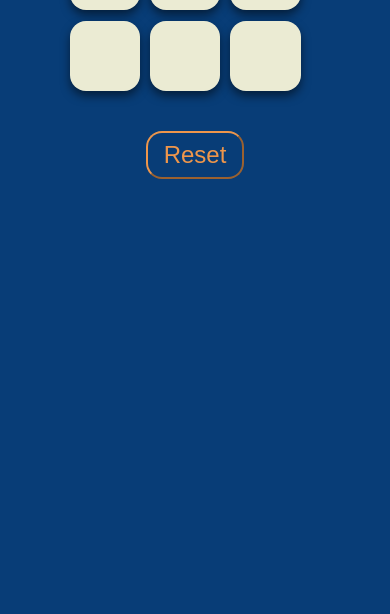
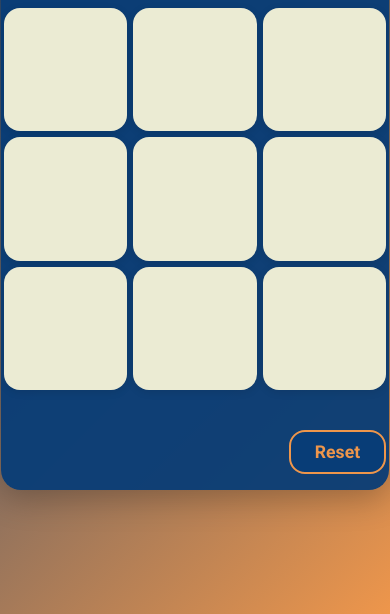
Before and after one commit to luk027/Tic-Tac-Toe, a plain HTML site: page index.html in a window 390 px wide. Shown: the part 230-844 px from the top of the page. Drawn offline with Linux system fonts and the light colour scheme.

Commit message:
Optimize UI

```diff
--- a/index.html
+++ b/index.html
@@ -5,6 +5,9 @@
     <meta name="viewport" content="width=device-width, initial-scale=1.0">
     <title>Tic-Tac-Toe</title>
     <link rel="stylesheet" href="ticTacToe.css">
+    <link rel="preconnect" href="https://fonts.googleapis.com">
+    <link rel="preconnect" href="https://fonts.gstatic.com" crossorigin>
+    <link href="https://fonts.googleapis.com/css2?family=Roboto:wght@400;700&display=swap" rel="stylesheet">
 </head>
 <body>
     <main>
--- a/ticTacToe.css
+++ b/ticTacToe.css
@@ -1,98 +1,135 @@
-body{
-    background-color:#083d77;
+body {
+    min-height: 100vh;
+    margin: 0;
+    background: linear-gradient(135deg, #083d77 0%, #ee964b 100%);
     color: #ee964b;
-    text-align: center;
+    font-family: 'Roboto', Arial, sans-serif;
     display: flex;
     justify-content: center;
     align-items: center;
 }
-@media only screen and (max-width: 392px) {
-    main{
-        display: ruby;
-    }
+
+main {
+    width: 100vw;
+    max-width: 420px;
+    padding: 2rem 1rem;
+    background: rgba(8, 61, 119, 0.95);
+    border-radius: 20px;
+    box-shadow: 0 8px 32px rgba(0,0,0,0.25);
+    display: flex;
+    flex-direction: column;
+    align-items: center;
 }
 
-
-h1{
-    font-family: 'Courier New', Courier, monospace;
+h1 {
+    font-family: 'Roboto', Arial, sans-serif;
+    font-weight: 700;
+    font-size: 2.5rem;
+    margin-bottom: 1.5rem;
+    letter-spacing: 2px;
 }
 
-.container{
-    height: 70vmin;
-    width: 70vmin;
+.container {
+    width: 100%;
+    max-width: 340px;
+    margin: 0 auto 1.5rem auto;
 }
 
-.game{
-    height: 60vmin;
-    width: 65vmin;
-    display: flex;
-    flex-wrap: wrap;
-    justify-content: center;
-    align-items:center;
-    gap: 10px;
+.game {
+    display: grid;
+    grid-template-columns: repeat(3, 1fr);
+    grid-template-rows: repeat(3, 1fr);
+    gap: 12px;
+    width: 100%;
+    aspect-ratio: 1 / 1;
 }
 
-.box{
-    height: 18vmin;
-    width: 18vmin;
+.box {
+    width: 100%;
+    aspect-ratio: 1 / 1;
     border-radius: 1rem;
     border: none;
-    font-size: 10vmin;
+    font-size: 2.5rem;
     color: #f95738;
     background-color: #ebebd3;
-    box-shadow: 0px 5px 10px 0px rgba(0, 0, 0, 0.5);
-    /* cursor:pointer; */
+    box-shadow: 0 2px 8px rgba(0,0,0,0.10);
+    transition: box-shadow 0.2s, background 0.2s, color 0.2s;
+    cursor: pointer;
+    font-family: 'Roboto', Arial, sans-serif;
+    font-weight: 700;
+    outline: none;
+    display: flex;
+    align-items: center;
+    justify-content: center;
 }
-.box:hover {
-    box-shadow: 0px 5px 10px 0px rgb(249,87,56);
+.box:hover, .box:focus {
+    box-shadow: 0 4px 16px 0 rgb(249,87,56,0.3);
+    background: #f4d35e;
+    color: #083d77;
 }
 
-.container2{
+.container2 {
+    width: 100%;
     display: flex;
     justify-content: flex-end;
+    margin-top: 1rem;
 }
 
-.reset-btn{
-    padding: 8px 16px 8px 16px;
-    font-size:x-large;
+.reset-btn, .newgame-btn {
+    padding: 10px 24px;
+    font-size: 1.1rem;
     border-radius: 1rem;
-    border-color:#ee964b;
-    color:#ee964b;
-    background-color:#083d77;
-    transition: background-color 0.5s ease;
+    border: 2px solid #ee964b;
+    color: #ee964b;
+    background-color: #083d77;
+    font-family: 'Roboto', Arial, sans-serif;
+    font-weight: 700;
+    transition: background 0.3s, color 0.3s, border-color 0.3s;
+    cursor: pointer;
+    margin-left: 0.5rem;
 }
-.reset-btn:hover{
-    background-color:#f95738;
+.reset-btn:hover, .newgame-btn:hover {
+    background: #f95738;
     color: #ebebd3;
     border-color: #ebebd3;
 }
-.newgame-btn{
-    padding: 6px 12px 6px 12px;
-    font-size:x-large;
-    border-radius: 10px;
-    border-color:#F4D35E;
-    color:#F4D35E;
-    background-color:#083d77;
-    transition: background-color 0.5s ease;
+
+.msg {
+    color: #F4D35E;
+    font-size: 1.3rem;
+    font-family: 'Roboto', Arial, sans-serif;
+    font-weight: 700;
+    letter-spacing: 1px;
 }
-.newgame-btn:hover{
-    background-color:#F4D35E;
-    color: #F95738;
-    border-color: #F95738;
-}
-.msg{
-    color: #F4D35E;
-    font-size:x-large;
-}
-.msg-container{
+
+.msg-container {
     display: flex;
     justify-content: center;
     align-items: center;
     gap: 1rem;
-    background-color: #062f5b;
+    background: rgba(6, 47, 91, 0.95);
     border-radius: 10px;
-    padding: 0px 4px 0px 4px;
+    padding: 0.5rem 1.5rem;
+    margin-bottom: 1.2rem;
+    box-shadow: 0 2px 8px rgba(0,0,0,0.10);
 }
-.hide{
+
+.hide {
     display: none;
 }
+
+@media (max-width: 500px) {
+    main {
+        max-width: 98vw;
+        padding: 1rem 0.2rem;
+    }
+    .container {
+        max-width: 98vw;
+    }
+    .game {
+        gap: 6px;
+    }
+    .msg-container {
+        padding: 0.3rem 0.5rem;
+    }
+}
```
